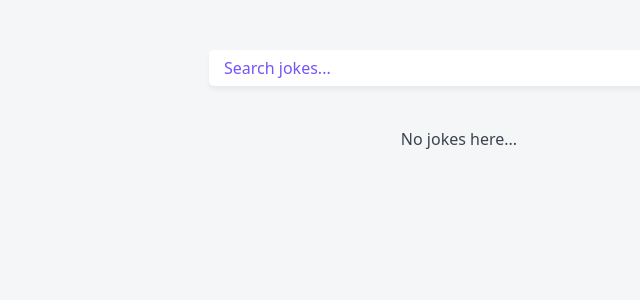
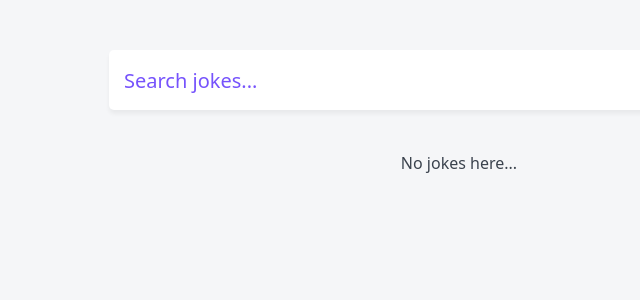
Before and after one commit to AlexFr016/chuk_jokes_yamaguchi, a Next.js app: page /search in a window 1280 px wide. Shown: the top 300 px of the page, without its empty margins (181-821 px from the left). Built offline with nearby package versions, Linux system fonts and the light colour scheme.

Commit message:
fix list and card styles

```diff
--- a/components/CardJoke/CardJoke.module.css
+++ b/components/CardJoke/CardJoke.module.css
@@ -6,10 +6,11 @@
 	box-shadow: 0 4px 6px rgba(0, 0, 0, 0.1);
 	padding: 1rem;
 	transition: transform 0.2s;
-	min-width: 250px;
+	min-width: 350px;
 	min-height: 200px;
 	justify-content: space-between;
 	flex-direction: column;
+	font-size: 22px;
 }
 
 .card:hover {
--- a/components/ListJokes/ListJokes.module.css
+++ b/components/ListJokes/ListJokes.module.css
@@ -5,3 +5,7 @@
 	justify-content: center;
 	margin: 2rem 0;
 }
+
+.total {
+	font-size: 24px;
+}
--- a/components/ListJokes/ListJokes.tsx
+++ b/components/ListJokes/ListJokes.tsx
@@ -33,7 +33,9 @@ export const ListJokes = ({ query, className, ...props }: IListJokesProps) => {
 
 	return (
 		<>
-			{data && count > 0 && <span>Total count: {count}</span>}
+			{data && count > 0 && (
+				<span className={styles.total}>Total count: {count}</span>
+			)}
 
 			<div className={cn(className, styles.list)}>
 				{data && data?.total > 0 ? (
--- a/components/Search/Search.module.css
+++ b/components/Search/Search.module.css
@@ -6,7 +6,8 @@
 }
 
 .input {
-	width: 500px;
+	width: 700px;
+	height: 60px;
 	padding: 7px 15px;
 	color: var(--black);
 	border: none;
@@ -14,7 +15,7 @@
 	background: var(--white);
 	box-shadow: 0px 4px 4px rgba(0, 0, 0, 0.05);
 	border-radius: 5px;
-	font-size: 16px;
+	font-size: 20px;
 	line-height: 22px;
 	font-family: var(--font-family);
 	margin-bottom: 10px;
--- a/hooks/useJokes.ts
+++ b/hooks/useJokes.ts
@@ -20,8 +20,8 @@ export const useJokesFromQuery = (query: string) => {
 					// т.к. апишка чака не работает используем моковые данные и делаем поиск по ним
 					notify()
 
-					const filteredJokes = mockSearchJokes.result.filter(joke =>
-						joke.value.toLowerCase().includes(query)
+					let filteredJokes = mockSearchJokes.result.filter(joke =>
+						joke.value.toLowerCase().includes(query.toLowerCase())
 					)
 
 					return {
--- a/shared/ui/Skeleton/Skeleton.module.css
+++ b/shared/ui/Skeleton/Skeleton.module.css
@@ -3,7 +3,7 @@
 	background-color: #fff;
 	border-radius: 8px;
 	box-shadow: 0 4px 6px rgba(0, 0, 0, 0.1);
-	min-width: 250px;
+	min-width: 350px;
 	min-height: 200px;
 	position: relative;
 	box-shadow: 0 2px 10px 0 var(--skeleton-shadow);
```
